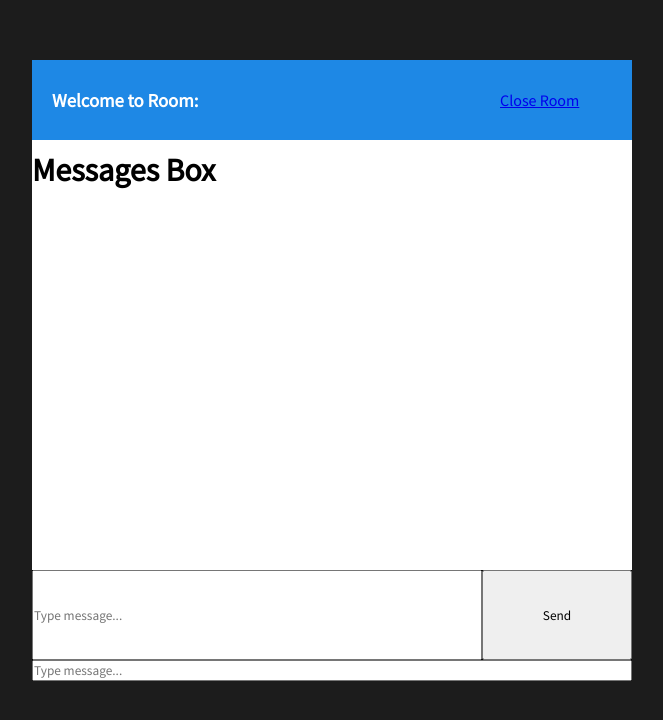
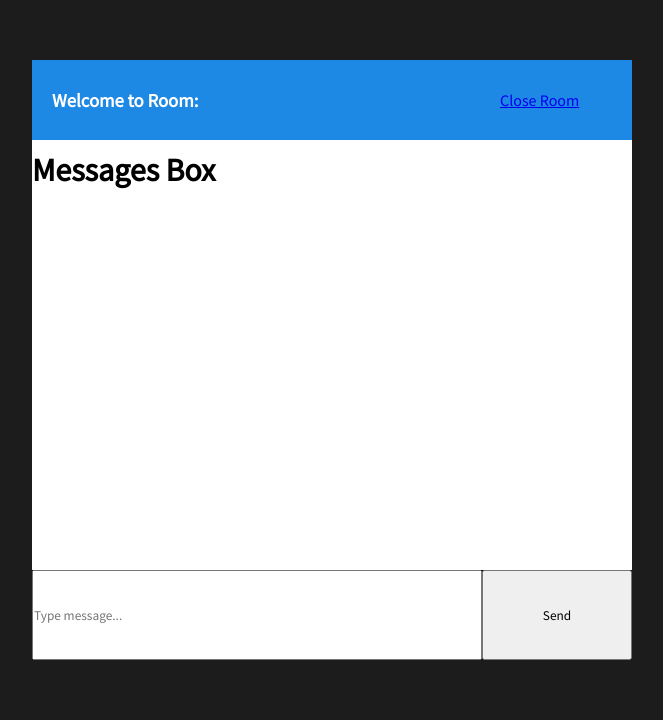
Before and after one commit to wowufoundme/chatApp, a React (Create React App) app in the folder client/: page /chat in a window 1280 px wide. Shown: the top 720 px of the page, without its empty margins (308-971 px from the left). Built offline with nearby package versions, Linux system fonts and the light colour scheme; no server answers.

Commit message:
Remove extra input from Chatbox component

```diff
--- a/client/src/components/ChatBox/Chatbox.component.js
+++ b/client/src/components/ChatBox/Chatbox.component.js
@@ -22,14 +22,6 @@ const Chatbox = props => {
         <Header room={chatRoom}/>
         <MessagesBox />
         <Input message={message} setMessage={setMessage} sendMessage={sendMessage}/>
-        <input
-          value={message}
-          type='text'
-          placeholder='Type message...'
-          onChange={(event) => setMessage(event.target.value)}
-          onKeyPress={(event) => event.key === 'Enter' ? sendMessage(event) : null }
-          className='sendMessageInput'
-        />
       </div>
     </div>
   )
```
